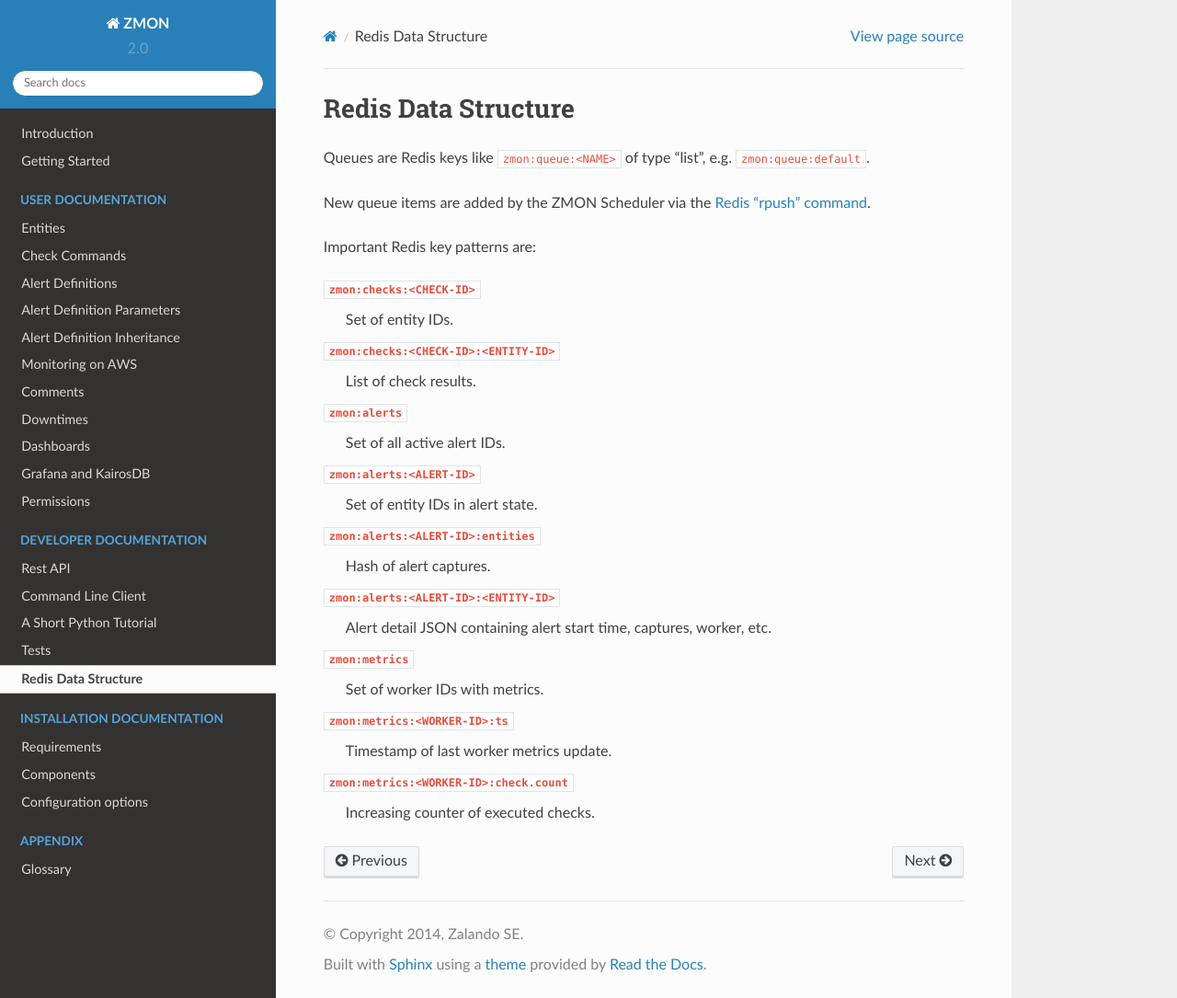
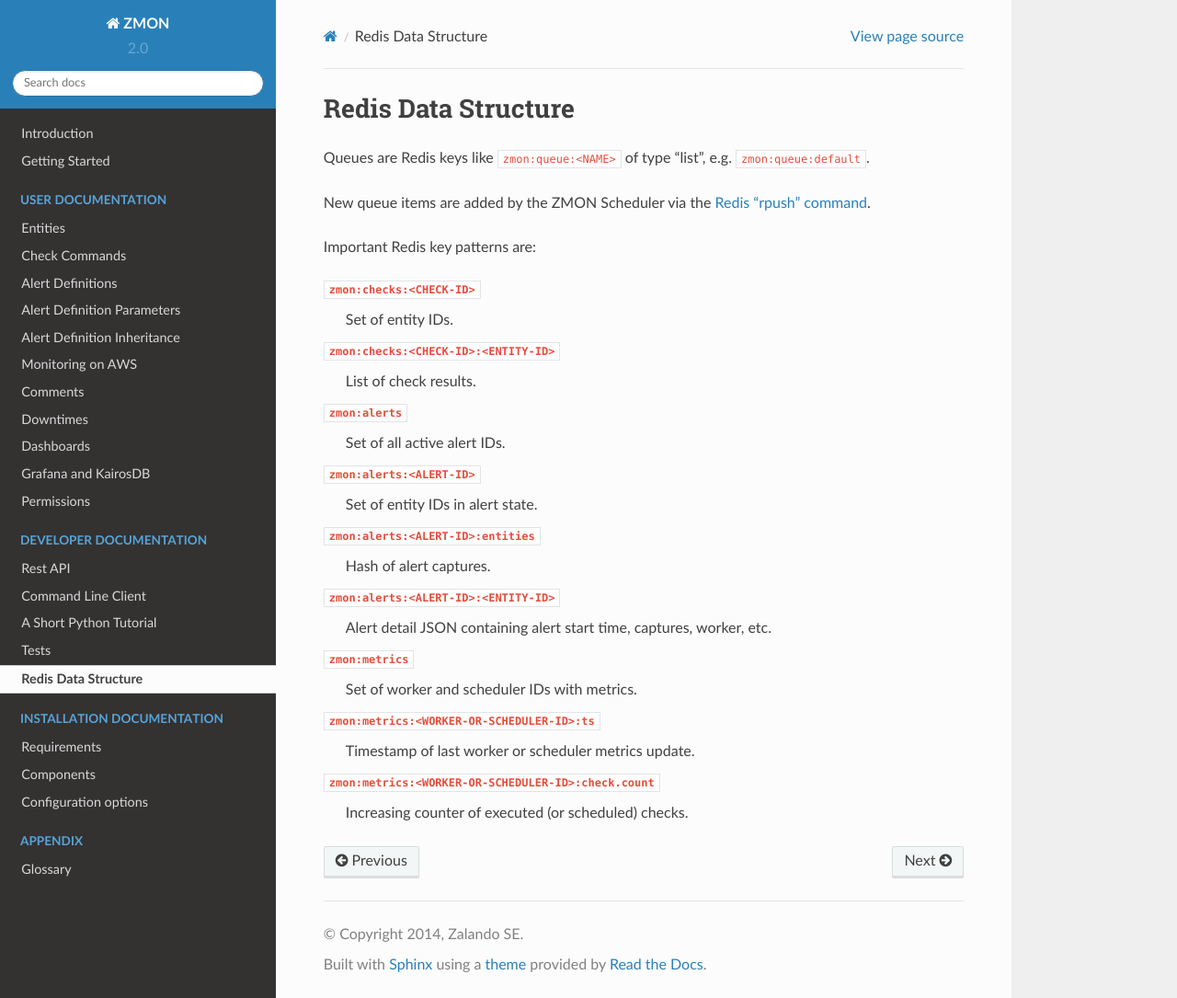
Before and after one commit to zalando-zmon/zmon-docs, a Sphinx documentation site: the page built from docs/developer/redis.rst, in a window 1280 px wide and 1085 px high. Shown: the whole window at 92% size. Built offline with Sphinx 7.4.7 and the Read the Docs theme 2.0.0, drawn with Linux system fonts in a browser that asks for light colours.

Commit message:
scheduler writes metrics too

```diff
--- a/docs/developer/redis.rst
+++ b/docs/developer/redis.rst
@@ -21,10 +21,10 @@
 ``zmon:alerts:<ALERT-ID>:<ENTITY-ID>``
     Alert detail JSON containing alert start time, captures, worker, etc.
 ``zmon:metrics``
-    Set of worker IDs with metrics.
-``zmon:metrics:<WORKER-ID>:ts``
-    Timestamp of last worker metrics update.
-``zmon:metrics:<WORKER-ID>:check.count``
-    Increasing counter of executed checks.
+    Set of worker and scheduler IDs with metrics.
+``zmon:metrics:<WORKER-OR-SCHEDULER-ID>:ts``
+    Timestamp of last worker or scheduler metrics update.
+``zmon:metrics:<WORKER-OR-SCHEDULER-ID>:check.count``
+    Increasing counter of executed (or scheduled) checks.
 
 .. _Redis "rpush" command: http://redis.io/commands/rpush
```
